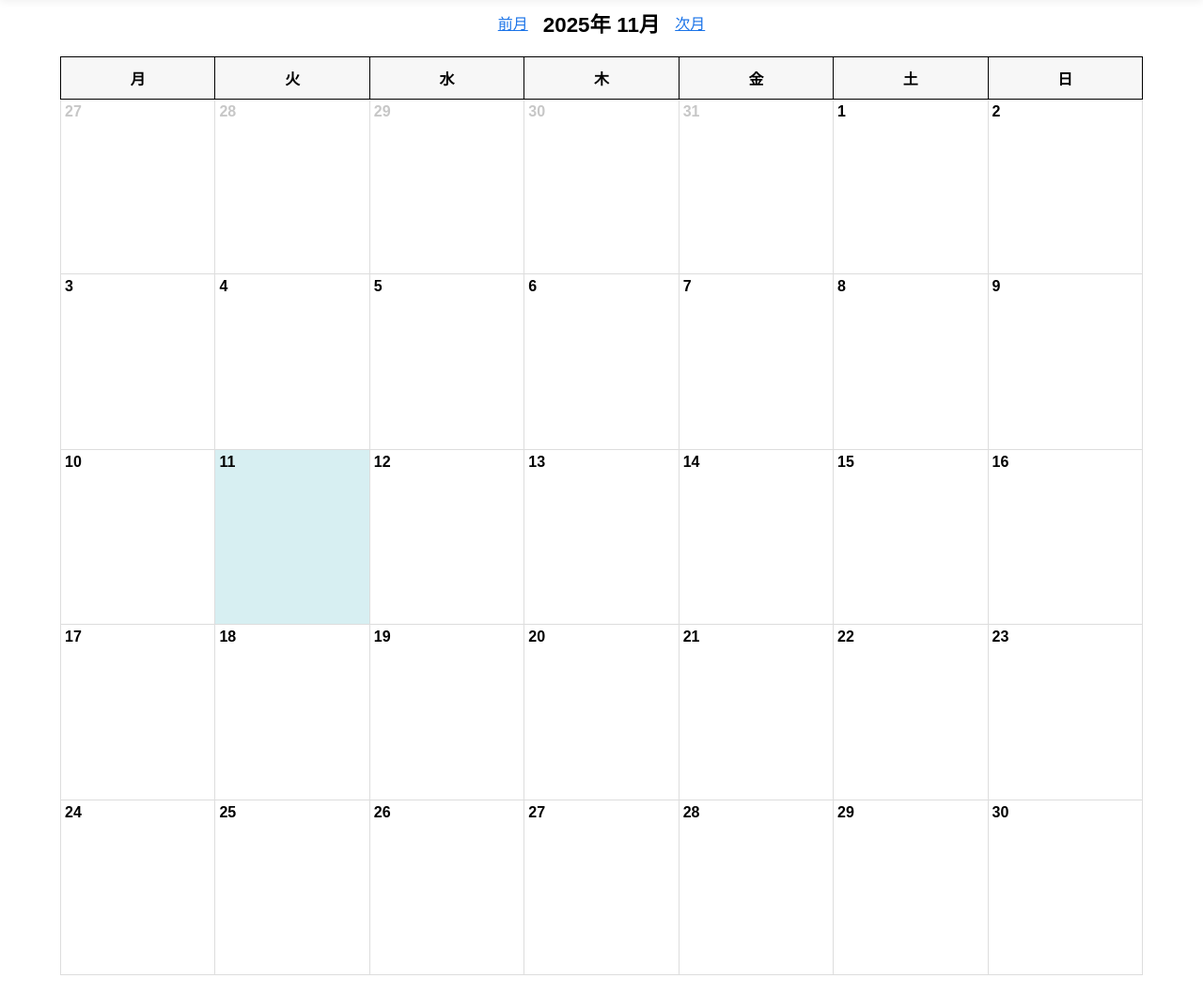
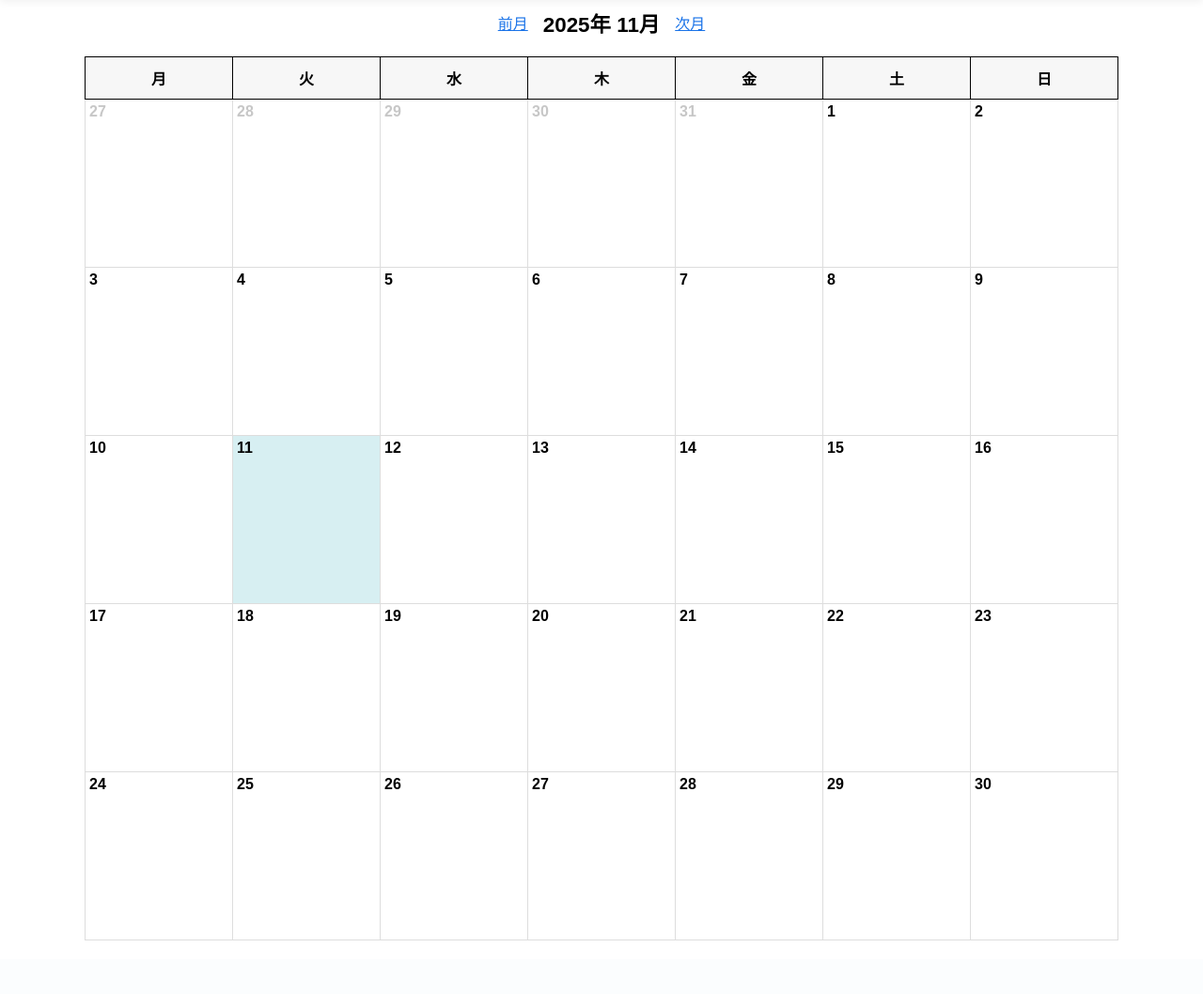
Before and after one commit to masudate/mycalendar, a Django app: page /diary/ in a window 1280 px wide. Shown: the part 76-1134 px from the top of the page at 94% size. After the commit the page ends 1077 px from the top, so only its background shows below. Run offline with Django 5.2, Linux system fonts and the light colour scheme; the visitor is signed in with stand-in values (Sample User, id 1); data that the repository does not hold is empty.

Commit message:
カレンダー修正

```diff
--- a/diary/templates/diary/calendar.html
+++ b/diary/templates/diary/calendar.html
@@ -44,7 +44,7 @@
 /* テーブル */
 .calendar-table{
   border-collapse:collapse;
-  width:90%;
+  width:min(90%, 1100px);
   text-align:center;
   margin:20px auto;
   table-layout:fixed;
@@ -107,9 +107,10 @@
 }
 </style>
 
+
 <script>
 document.addEventListener("DOMContentLoaded", function() {
-  // 1) 色付き●と写真の描画（既存の JSON から）
+  // 1) 色付き●と写真の描画
   const mapEl = document.getElementById("records-by-date");
   const dataMap = mapEl ? JSON.parse(mapEl.textContent) : {};
 
@@ -145,12 +146,10 @@ document.addEventListener("DOMContentLoaded", function() {
   });
 
   // セル全体クリックで遷移（画像・数字・● どこでもOK）
-  //    a.dot クリックはリンク遷移
   document.querySelector(".calendar-table")?.addEventListener("click", (e) => {
     const td = e.target.closest("td.calendar-day");
     if (!td) return;
 
-    // a.dotならブラウザの通常リンクでOK（ここでは何もしない）
     if (e.target.closest("a.dot")) return;
 
     const iso = td.dataset.date;
@@ -160,7 +159,7 @@ document.addEventListener("DOMContentLoaded", function() {
 
   // 3) アクセシビリティ（キーボードでも遷移）
   document.querySelectorAll("td.calendar-day").forEach(td => {
-    td.tabIndex = 0; // フォーカス可能に
+    td.tabIndex = 0;
     td.style.cursor = "pointer";
     td.addEventListener("keydown", (e) => {
       if (e.key === "Enter" || e.key === " ") {
@@ -171,6 +170,4 @@ document.addEventListener("DOMContentLoaded", function() {
   });
 });
 </script>
-
-
 {% endblock %}
```
